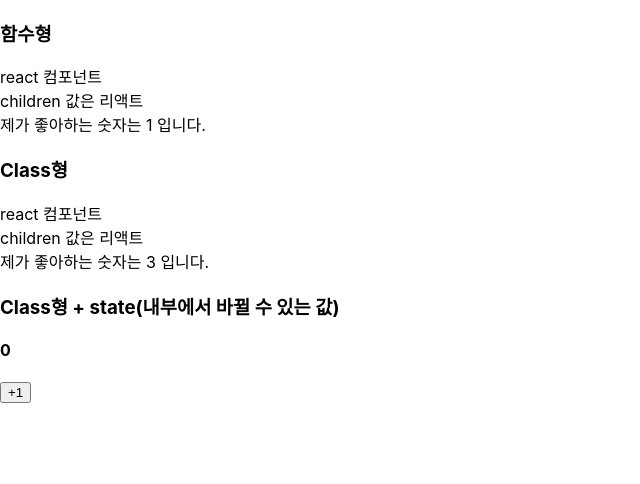
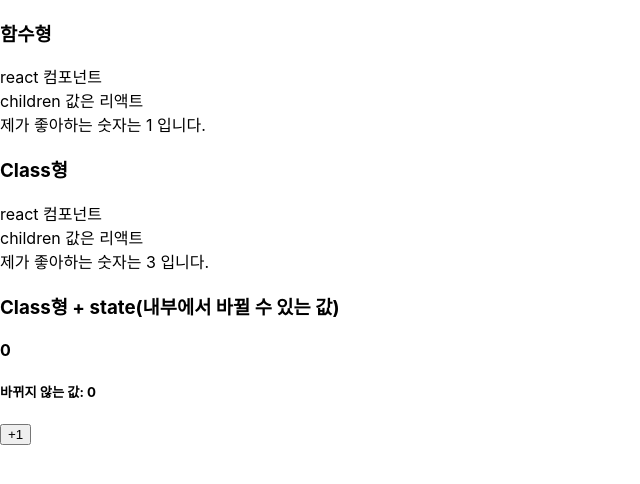
Before and after one commit to th0Kim/react-ezen, a React (Create React App) app in the folder hello-react/: page / in a window 1280 px wide. Shown: the top 484 px of the page, without its empty margins (0-640 px from the left). Built offline with nearby package versions, Linux system fonts and the light colour scheme.

Commit message:
this.setState 사용하지 않은 fixedNtmber

```diff
--- a/hello-react/src/Counter_c.js
+++ b/hello-react/src/Counter_c.js
@@ -5,14 +5,16 @@ class Counter_c extends Component {
     super(props);//1. 부모로 부터 props 속성 값을 상속을 받아서
     this.state = { //2. 그 중에 this.state를 변화 시켜줄거고
       number: 0,//3. number만 변화를 주기 위한 초기값을 준다.
+      fixedNumber: 0,
     }
   }
 
   render() {
-    const { number } = this.state; // 초기값 0
+    const { number, fixedNumber } = this.state; // 초기값 0
     return (
       <div>
         <h4>{number}</h4>
+        <h5>바뀌지 않는 값: {fixedNumber}</h5>
         <button onClick={() => {this.setState({ number: number + 1 });}}>{/* 4. this.setState 변화 함수 사용 시 초기값이 필요하여 number를 0으로 this.state로 초기값 선언 */}
           +1
         </button>
```
